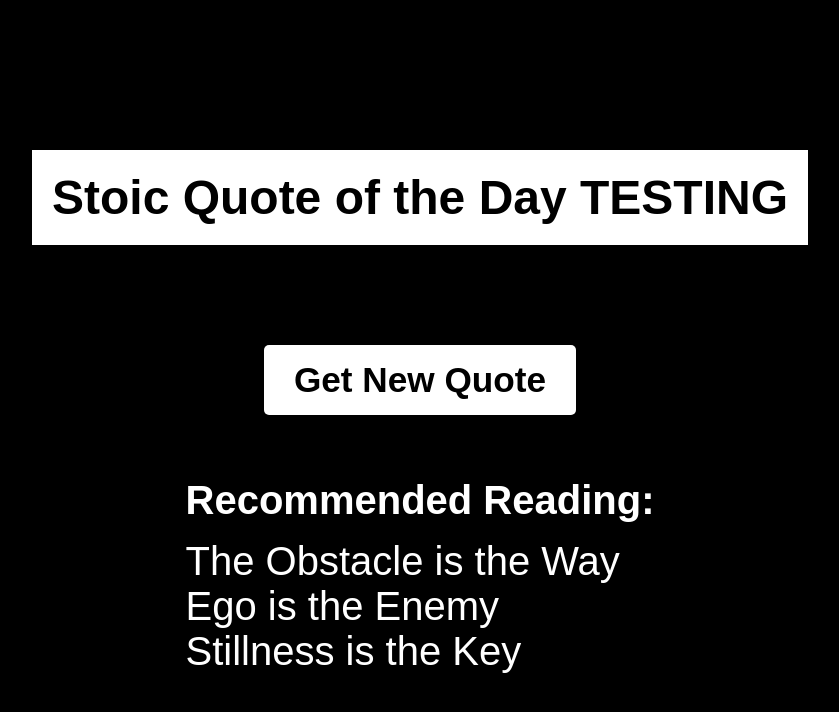
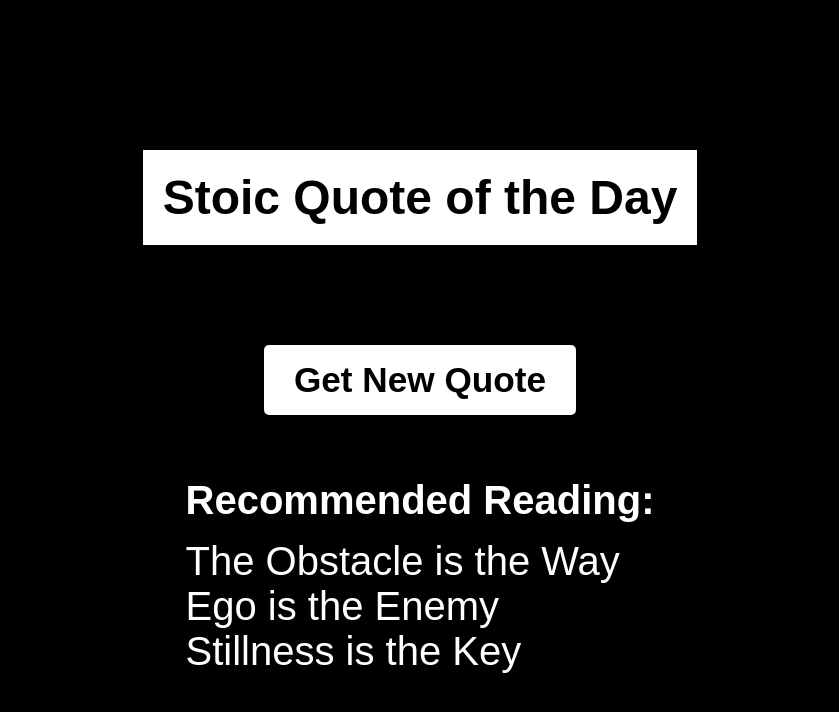
Before and after one commit to michaelsatumba/stoicQuoteGenerator, a plain HTML site: page index.html in a window 1280 px wide. Shown: the whole page, without its empty margins (220-1059 px from the left). Drawn offline with Linux system fonts and the light colour scheme; no server answers.

Commit message:
remove testing

```diff
--- a/index.html
+++ b/index.html
@@ -9,7 +9,7 @@
 
 <body>
   <div class="container">
-    <h1>Stoic Quote of the Day TESTING</h1>
+    <h1>Stoic Quote of the Day</h1>
     <p id="quoteText"></p>
     <p id="quoteAuthor"></p>
     <button id="shareQuote">Share Quote</button>
```
